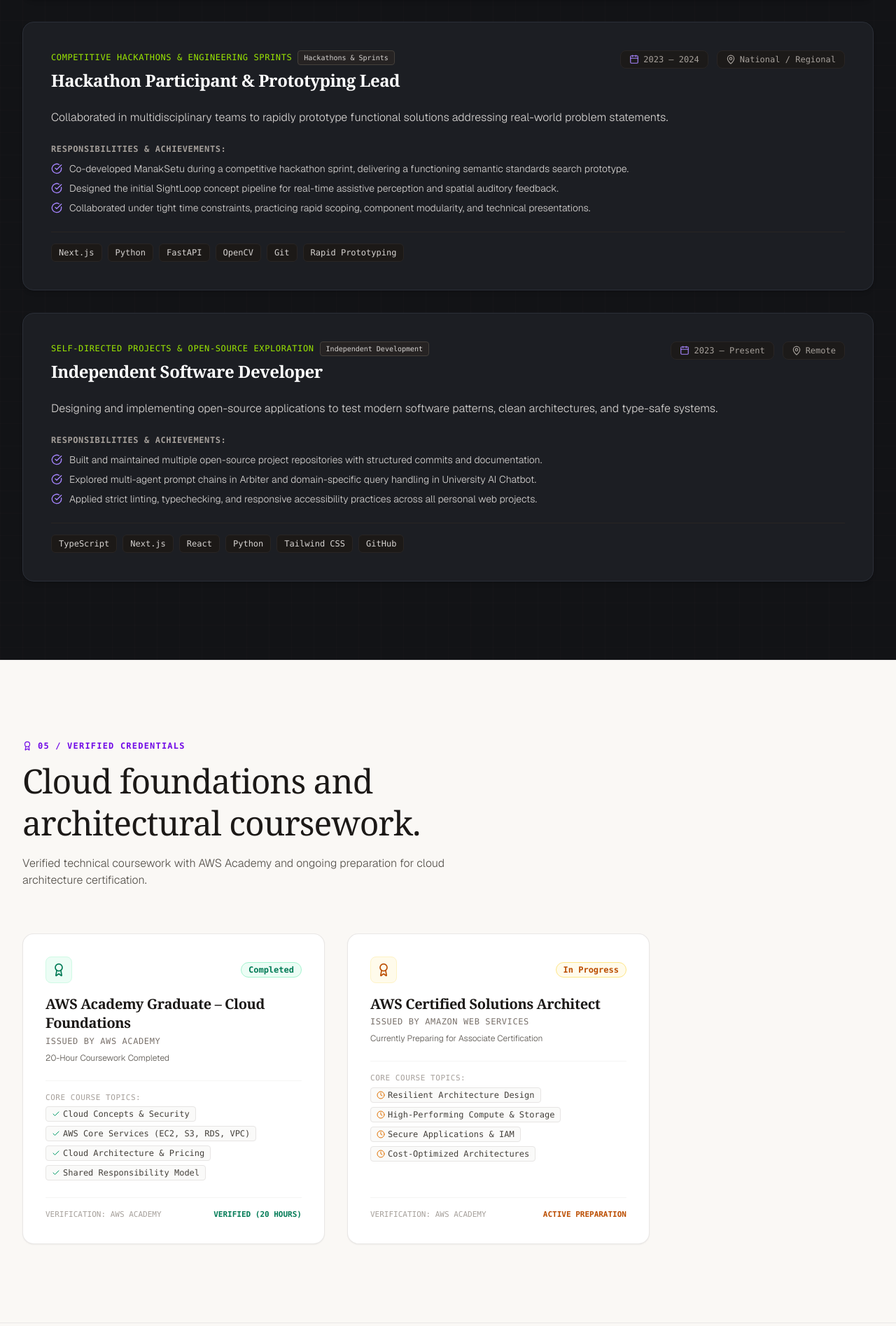
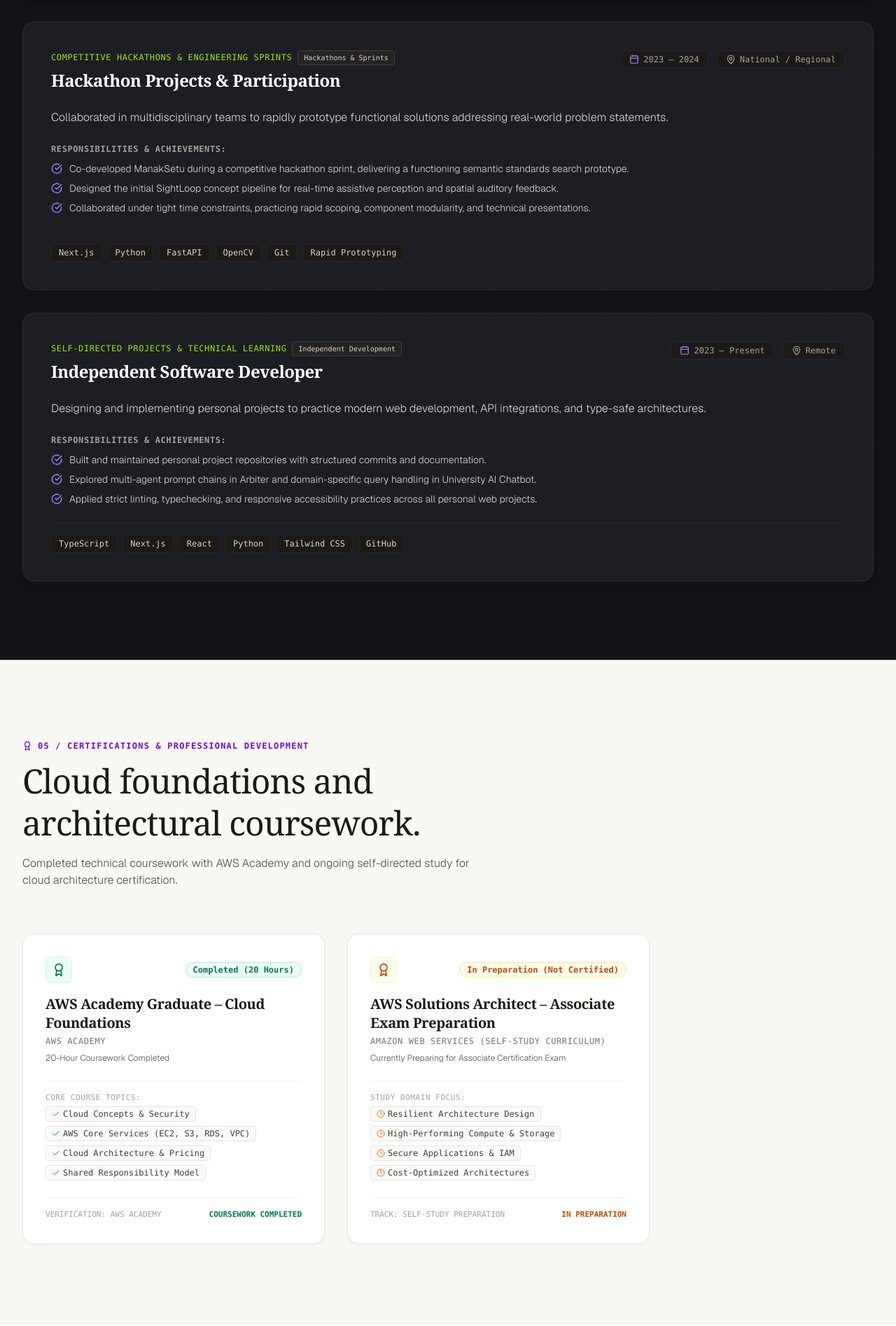
Before and after one commit to Dipanshi1/dipanshi-portfolio, a Next.js app: page / in a window 1280 px wide. Shown: the part 8165-10060 px from the top of the page at 70% size. Built offline with nearby package versions, Linux system fonts and the light colour scheme.

Commit message:
fix(review): refine factual accuracy for certifications, experience dates, and neutral modal wording

```diff
--- a/src/components/Certifications.tsx
+++ b/src/components/Certifications.tsx
@@ -10,13 +10,13 @@ export default function Certifications() {
         <div className="max-w-3xl mb-16">
           <div className="inline-flex items-center gap-2 text-xs font-mono uppercase tracking-widest text-violet-700 font-semibold mb-3">
             <Award className="w-3.5 h-3.5" />
-            <span>05 / Verified Credentials</span>
+            <span>05 / Certifications &amp; Professional Development</span>
           </div>
           <h2 className="font-editorial text-3xl sm:text-4xl lg:text-5xl font-normal text-stone-900 tracking-tight leading-tight mb-4">
             Cloud foundations and architectural coursework.
           </h2>
           <p className="text-base text-stone-600 font-light max-w-2xl">
-            Verified technical coursework with AWS Academy and ongoing preparation for cloud architecture certification.
+            Completed technical coursework with AWS Academy and ongoing self-directed study for cloud architecture certification.
           </p>
         </div>
 
@@ -45,7 +45,7 @@ export default function Certifications() {
                         : "bg-amber-50 text-amber-700 border-amber-200"
                     }`}
                   >
-                    {cert.status === "Completed" ? "Completed" : "In Progress"}
+                    {cert.status === "Completed" ? "Completed (20 Hours)" : "In Preparation (Not Certified)"}
                   </span>
                 </div>
 
@@ -53,7 +53,7 @@ export default function Certifications() {
                   {cert.title}
                 </h3>
                 <p className="text-xs text-stone-500 font-mono uppercase tracking-wider mb-2">
-                  Issued by {cert.issuer}
+                  {cert.issuer}
                 </p>
                 <p className="text-xs text-stone-600 font-light mb-6">
                   {cert.detail}
@@ -61,7 +61,7 @@ export default function Certifications() {
 
                 <div className="space-y-2 pt-4 border-t border-stone-100">
                   <span className="text-[11px] font-mono uppercase tracking-wider text-stone-400 block mb-1">
-                    Core Course Topics:
+                    {cert.status === "Completed" ? "Core Course Topics:" : "Study Domain Focus:"}
                   </span>
                   <div className="flex flex-wrap gap-1.5">
                     {cert.topics.map((topic) => (
@@ -82,13 +82,13 @@ export default function Certifications() {
               </div>
 
               <div className="mt-6 pt-4 border-t border-stone-100 flex items-center justify-between text-[11px] font-mono text-stone-400">
-                <span>VERIFICATION: AWS ACADEMY</span>
+                <span>{cert.status === "Completed" ? "VERIFICATION: AWS ACADEMY" : "TRACK: SELF-STUDY PREPARATION"}</span>
                 <span
                   className={
                     cert.status === "Completed" ? "text-emerald-700 font-semibold" : "text-amber-700 font-semibold"
                   }
                 >
-                  {cert.status === "Completed" ? "VERIFIED (20 HOURS)" : "ACTIVE PREPARATION"}
+                  {cert.status === "Completed" ? "COURSEWORK COMPLETED" : "IN PREPARATION"}
                 </span>
               </div>
             </div>
--- a/src/components/ResumeModal.tsx
+++ b/src/components/ResumeModal.tsx
@@ -125,9 +125,9 @@ export default function ResumeModal({ isOpen, onClose }: ResumeModalProps) {
         </div>
 
         <p id="resume-modal-desc" className="text-sm sm:text-base text-stone-600 leading-relaxed mb-6 font-light">
-          Dipanshi&apos;s verified PDF resume is currently being updated with recent project work, hackathon submissions, and AWS coursework.
+          Dipanshi&apos;s formal resume PDF is currently being updated with recent project work, hackathon submissions, and AWS coursework.
           <br /><br />
-          In the interim, you can directly request the verified credential package and comprehensive CV via email or connect on LinkedIn.
+          In the interim, you can directly request an updated copy of my resume via email, or connect on LinkedIn.
         </p>
 
         <div className="p-4 bg-stone-50 border border-stone-200 rounded-xl mb-6">
--- a/src/data/portfolioData.ts
+++ b/src/data/portfolioData.ts
@@ -34,7 +34,7 @@ export interface ExperienceEntry {
 export interface CertificationItem {
   title: string;
   issuer: string;
-  status: "Completed" | "In Progress";
+  status: "Completed" | "In Preparation";
   detail: string;
   topics: string[];
 }
@@ -233,20 +233,20 @@ export const EXPERIENCE_ENTRIES: ExperienceEntry[] = [
   {
     role: "Design Coordinator",
     organization: "Google Developer Groups on Campus (GDG on Campus)",
-    period: "2024 — Present",
+    period: "Ongoing",
     location: "Campus Community",
     type: "Campus Community",
     summary:
       "Leading visual design coordination and creative assets for student developer initiatives, workshops, and technical events.",
     highlights: [
       "Designed visual identity, banners, and presentation assets for student developer workshops and tech talks.",
-      "Coordinated with technical leads to produce clear promotional graphics, boosting community event engagement.",
+      "Coordinated with technical leads to produce clear promotional graphics and digital workshop materials.",
       "Ensured brand alignment with global Google Developer Groups community guidelines.",
     ],
     technologies: ["Figma", "UI/UX Design", "Brand Guidelines", "Community Leadership"],
   },
   {
-    role: "Hackathon Participant & Prototyping Lead",
+    role: "Hackathon Projects & Participation",
     organization: "Competitive Hackathons & Engineering Sprints",
     period: "2023 — 2024",
     location: "National / Regional",
@@ -262,14 +262,14 @@ export const EXPERIENCE_ENTRIES: ExperienceEntry[] = [
   },
   {
     role: "Independent Software Developer",
-    organization: "Self-Directed Projects & Open-Source Exploration",
+    organization: "Self-Directed Projects & Technical Learning",
     period: "2023 — Present",
     location: "Remote",
     type: "Independent Development",
     summary:
-      "Designing and implementing open-source applications to test modern software patterns, clean architectures, and type-safe systems.",
+      "Designing and implementing personal projects to practice modern web development, API integrations, and type-safe architectures.",
     highlights: [
-      "Built and maintained multiple open-source project repositories with structured commits and documentation.",
+      "Built and maintained personal project repositories with structured commits and documentation.",
       "Explored multi-agent prompt chains in Arbiter and domain-specific query handling in University AI Chatbot.",
       "Applied strict linting, typechecking, and responsive accessibility practices across all personal web projects.",
     ],
@@ -291,10 +291,10 @@ export const CERTIFICATIONS: CertificationItem[] = [
     ],
   },
   {
-    title: "AWS Certified Solutions Architect",
-    issuer: "Amazon Web Services",
-    status: "In Progress",
-    detail: "Currently Preparing for Associate Certification",
+    title: "AWS Solutions Architect – Associate Exam Preparation",
+    issuer: "Amazon Web Services (Self-Study Curriculum)",
+    status: "In Preparation",
+    detail: "Currently Preparing for Associate Certification Exam",
     topics: [
       "Resilient Architecture Design",
       "High-Performing Compute & Storage",
```
